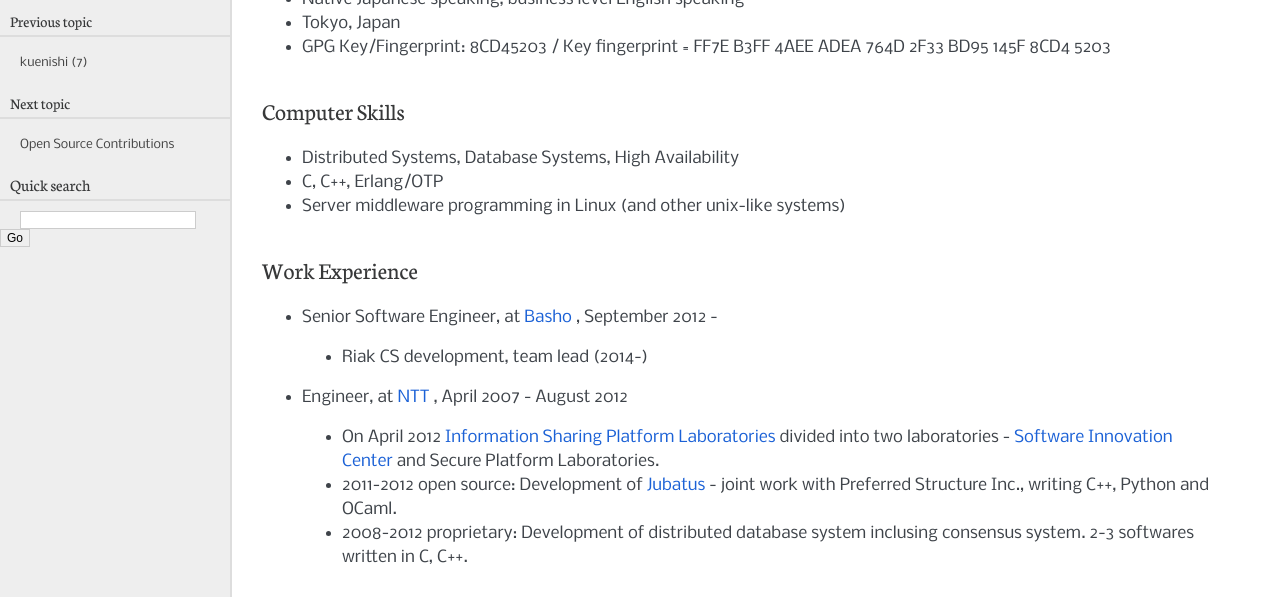
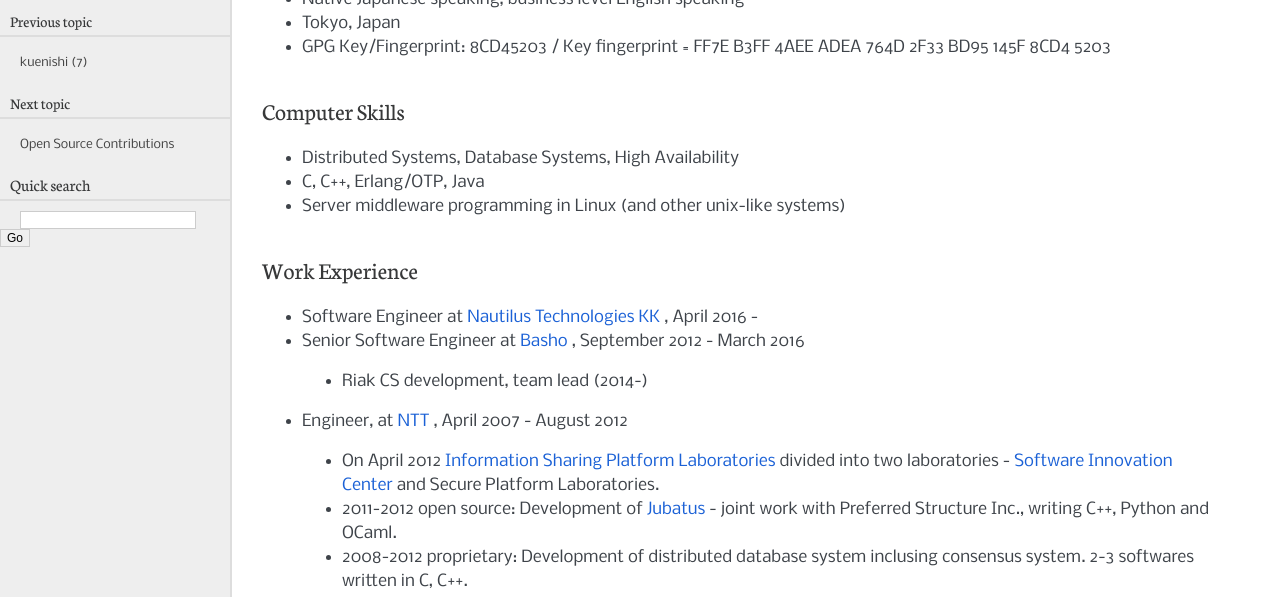
Before and after one commit to kuenishi/kuenishi.github.com, a plain HTML site: page cv.html in a window 1280 px wide. Shown: the part 155-752 px from the top of the page. Drawn offline with Linux system fonts and the light colour scheme.

Commit message:
autocommit by publish.sh

```diff
--- a/cv.html
+++ b/cv.html
@@ -68,14 +68,15 @@
 <h2>Computer Skills<a class="headerlink" href="#computer-skills" title="Permalink to this headline">¶</a></h2>
 <ul class="simple">
 <li>Distributed Systems, Database Systems, High Availability</li>
-<li>C, C++, Erlang/OTP</li>
+<li>C, C++, Erlang/OTP, Java</li>
 <li>Server middleware programming in Linux (and other unix-like systems)</li>
 </ul>
 </div>
 <div class="section" id="work-experience">
 <h2>Work Experience<a class="headerlink" href="#work-experience" title="Permalink to this headline">¶</a></h2>
 <ul class="simple">
-<li>Senior Software Engineer, at <a class="reference external" href="http://basho.co.jp">Basho</a> , September 2012 -</li>
+<li>Software Engineer at <a class="reference external" href="http://www.nautilus-technologies.com">Nautilus Technologies KK</a> , April 2016 -</li>
+<li>Senior Software Engineer at <a class="reference external" href="http://basho.co.jp">Basho</a> , September 2012 - March 2016</li>
 </ul>
 <blockquote>
 <div><ul class="simple">
```
Also changed, not shown: _sources/cv.txt.
